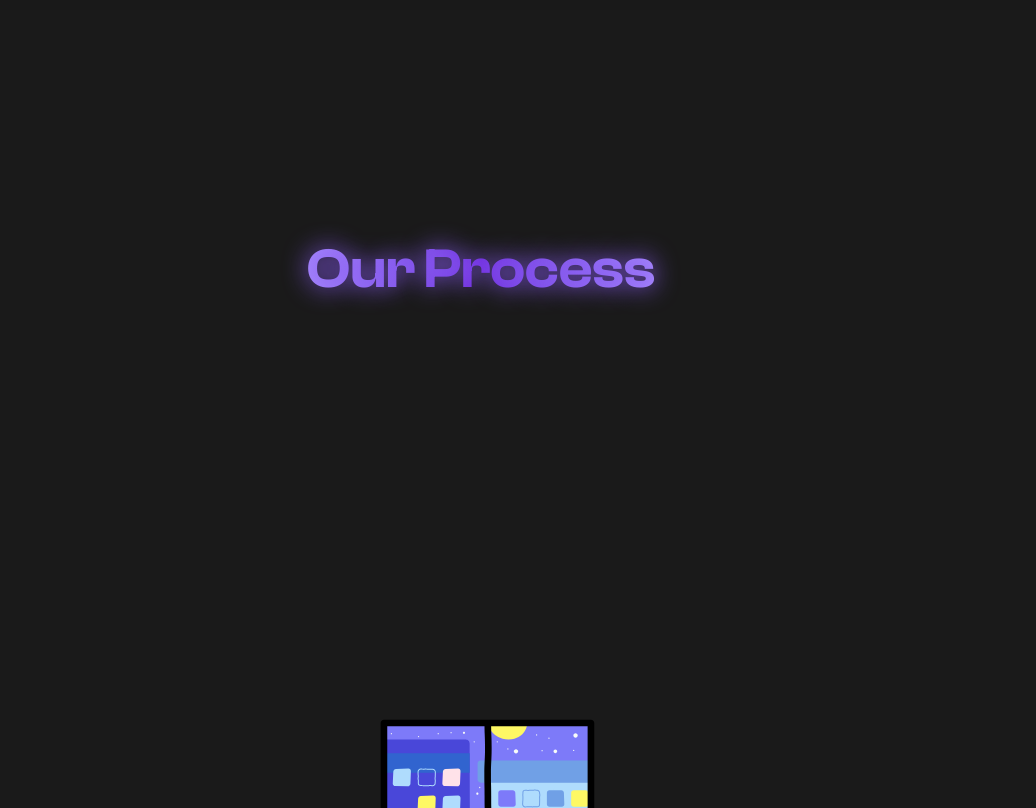
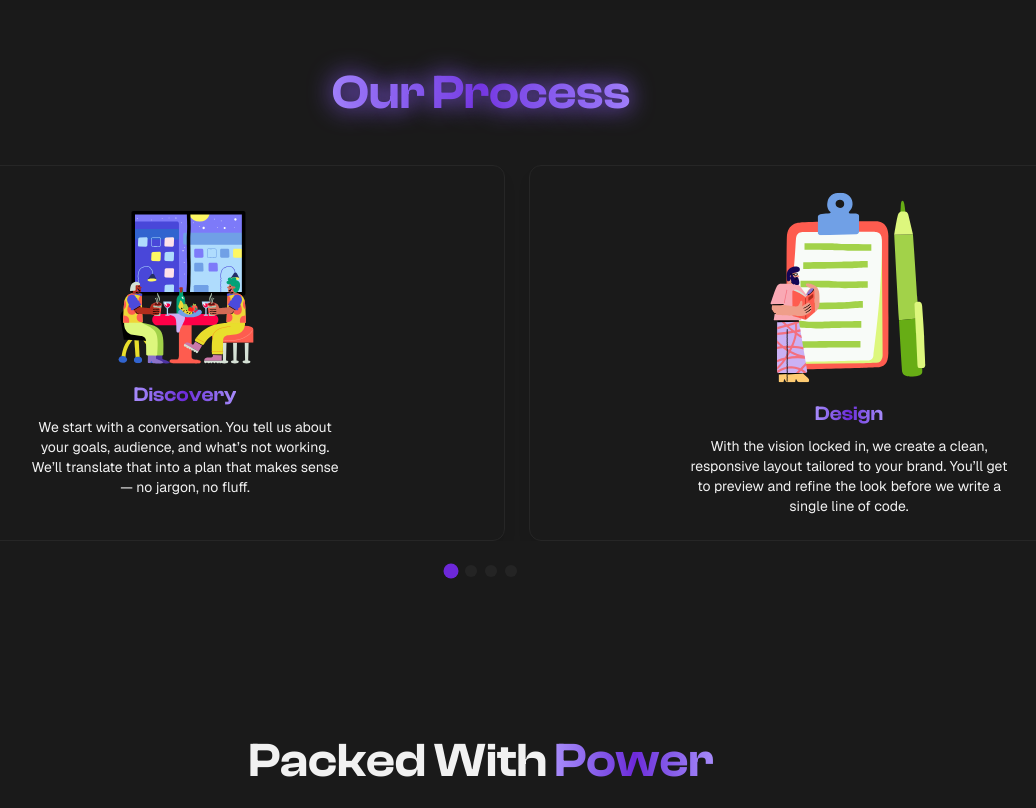
Before and after one commit to MrSalt123/btwn-site, a Next.js app: page / in a window 1280 px wide. Shown: the part 1992-2800 px from the top of the page, without its empty margins (159-1195 px from the left). Built offline with nearby package versions, Linux system fonts and the light colour scheme.

Commit message:
changed home

```diff
--- a/src/app/globals.css
+++ b/src/app/globals.css
@@ -16,8 +16,7 @@
   --neutral-600: #353535;
   --neutral-700: #1a1a1a;
 
-  /* Accent – Dark Orchid */
-  /* Muted Royal Accent */
+  /* Accent */
   --accent-50: #ede9fe;
   --accent-100: #c4b5fd;
   --accent-200: #a78bfa;
@@ -163,3 +162,7 @@ body {
   border-radius: 16px;
   z-index: 0;
 }
+
+.scrollbar-hide::-webkit-scrollbar {
+  display: none;
+}
--- a/src/components/IncludeSection.tsx
+++ b/src/components/IncludeSection.tsx
@@ -6,7 +6,7 @@ import { motion } from "framer-motion";
 export default function IncludeSection() {
     return (
         <div>
-            <section className="bg-[var(--color-neutral-700)] text-foreground py-32 px-6">
+            <section className="bg-[var(--color-neutral-700)] text-foreground py-20 px-6">
                 <div className="max-w-6xl mx-auto text-center mb-20">
                     <h2 className="text-4xl md:text-5xl font-display font-bold">
                         Packed With <span className="bg-gradient-to-r from-accent-200 via-accent to-accent-200 bg-clip-text text-transparent whitespace-nowrap">Power</span>
--- a/src/components/OurProcessSection.tsx
+++ b/src/components/OurProcessSection.tsx
@@ -1,7 +1,7 @@
 "use client";
 
-import { useEffect } from "react";
-import { animate, scroll } from "motion";
+import { useEffect, useRef, useState } from "react";
+import { motion } from "framer-motion";
 import Image from "next/image";
 
 const steps = [
@@ -32,67 +32,93 @@ const steps = [
 ];
 
 export default function OurProcessSection() {
+  const containerRef = useRef<HTMLDivElement>(null);
+  const cardRefs = useRef<(HTMLDivElement | null)[]>([]);
+  const [activeIndex, setActiveIndex] = useState(0);
+
   useEffect(() => {
-        const container = document.querySelector(".img-group-container");
-
+    const container = containerRef.current;
     if (!container) return;
 
-        const items = document.querySelectorAll(".img-container");
+    const handleScroll = () => {
+      const scrollLeft = container.scrollLeft;
+      const containerCenter = scrollLeft + container.offsetWidth / 2;
 
-        scroll(
-            animate(".img-group", {
-                transform: ["none", `translateX(-${items.length - 1}00vw)`],
-            }),
-            { target: container }
+      const closestIndex = cardRefs.current.reduce((closestIdx, card, idx) => {
+        if (!card) return closestIdx;
+        const cardCenter = card.offsetLeft + card.offsetWidth / 2;
+        const prevDistance = Math.abs(
+          (cardRefs.current[closestIdx]?.offsetLeft || 0) +
+            (cardRefs.current[closestIdx]?.offsetWidth || 0) / 2 -
+            containerCenter
         );
+        const currDistance = Math.abs(cardCenter - containerCenter);
+        return currDistance < prevDistance ? idx : closestIdx;
+      }, 0);
 
-        scroll(
-            animate(".progress", { scaleX: [0, 1] }),
-            { target: container }
-        );
+      setActiveIndex(closestIndex);
+    };
+
+    container.addEventListener("scroll", handleScroll, { passive: true });
+    return () => container.removeEventListener("scroll", handleScroll);
   }, []);
 
-
   return (
-        <article id="our-process">
-            <header className="h-[70vh] flex items-center justify-center">
-                <h2 className="text-[56px] font-bold text-center font-display">
+    <section id="our-process" className="py-20">
+      <h2 className="text-center text-4xl md:text-5xl font-bold font-display mb-12">
         <span className="bg-gradient-to-r from-accent-200 via-accent to-accent-200 bg-clip-text text-transparent whitespace-nowrap [text-shadow:0_0_24px_var(--accent-300)]">
           Our Process
         </span>
       </h2>
-            </header>
 
-            <section className="img-group-container h-[300vh] relative">
-                <div className="sticky top-0 overflow-hidden h-screen">
-                    <ul className="img-group flex">
+      <div
+        ref={containerRef}
+        className="overflow-x-auto scroll-smooth snap-x snap-mandatory scrollbar-hide"
+      >
+        <div className="flex w-max space-x-6 px-6">
           {steps.map((step, idx) => (
-                            <li
-                                className="img-container flex flex-col items-center justify-center w-screen h-screen flex-shrink-0"
+            <motion.div
+              ref={(el) => (cardRefs.current[idx] = el)}
               key={idx}
+              className="snap-center w-[75vw] md:w-[50vw] flex-shrink-0 bg-background border border-neutral-800 rounded-xl shadow-lg p-6 flex flex-col items-center justify-center text-center"
+              initial={{ opacity: 0, y: 20 }}
+              whileInView={{ opacity: 1, y: 0 }}
+              viewport={{ once: true }}
+              transition={{ duration: 0.5, delay: idx * 0.15 }}
             >
               <Image
                 src={step.image}
                 alt={step.title}
-                                    width={300}
-                                    height={400}
+                width={160}
+                height={160}
                 className="mb-4"
               />
-                                <h3 className="text-[40px] font-bold font-display mb-4">
+              <h3 className="text-xl font-bold font-display mb-2">
                 <span className="bg-gradient-to-r from-accent-200 via-accent to-accent-200 bg-clip-text text-transparent whitespace-nowrap">
                   {step.title}
                 </span>
-
               </h3>
-                                <p className="text-lg max-w-xl font-display text-center px-4">
+              <p className="text-sm text-muted-foreground max-w-xs">
                 {step.description}
               </p>
-                            </li>
+            </motion.div>
           ))}
-                    </ul>
+        </div>
+      </div>
+
+      {/* Dot Indicators */}
+      <div className="mt-6 flex justify-center gap-2">
+        {steps.map((_, idx) => (
+          <div
+            key={idx}
+            className={`w-3 h-3 rounded-full transition-all duration-300 ${
+              idx === activeIndex
+                ? "bg-accent scale-125"
+                : "bg-neutral-600 opacity-40"
+            }`}
+          />
+        ))}
       </div>
     </section>
-            <div className="progress fixed bottom-[50px] left-0 right-0 h-[5px] bg-purple-700 scale-x-0 origin-left" />
-        </article>
   );
 }
```
Lines whose indentation alone changed are shown as unchanged.
